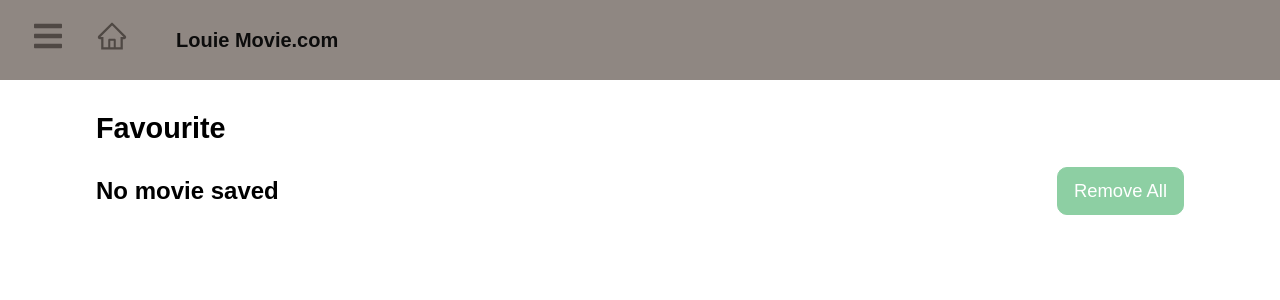
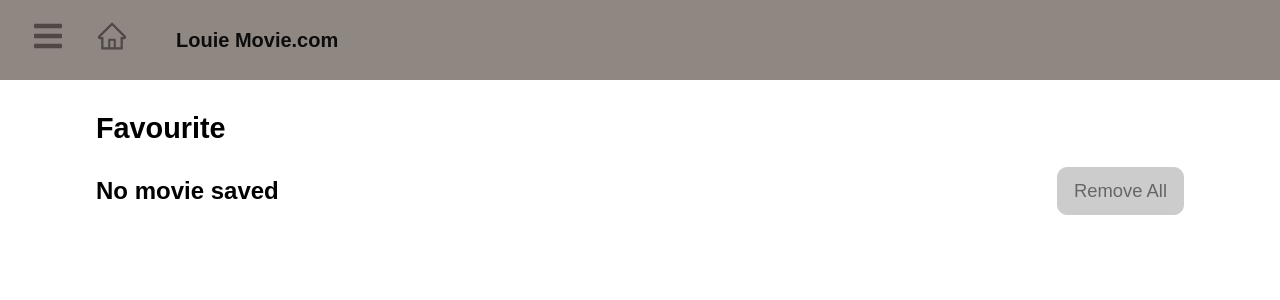
Before and after one commit to looouie/my-movie-louie, a React (Create React App) app: page /favourite in a window 1280 px wide. Shown: the top 300 px of the page. Built offline with nearby package versions, Linux system fonts and the light colour scheme; a web font is replaced by a local one.

Commit message:
update Button in Favoruite

```diff
--- a/src/pages/Favourite.js
+++ b/src/pages/Favourite.js
@@ -25,7 +25,11 @@ const Favourite = () => {
       <h1>Favourite</h1>
       <div className={classes.flexContainer}>
         <h2 className={classes.counter}>{subHeader}</h2>
-        <Button className={classes.removeAllBtn} onClick={removeAllHandler}>
+        <Button
+          className={total === 0 ? ".disable" : ""}
+          onClick={removeAllHandler}
+          disable={total === 0 ? true : false}
+        >
           Remove All
         </Button>
       </div>
```
